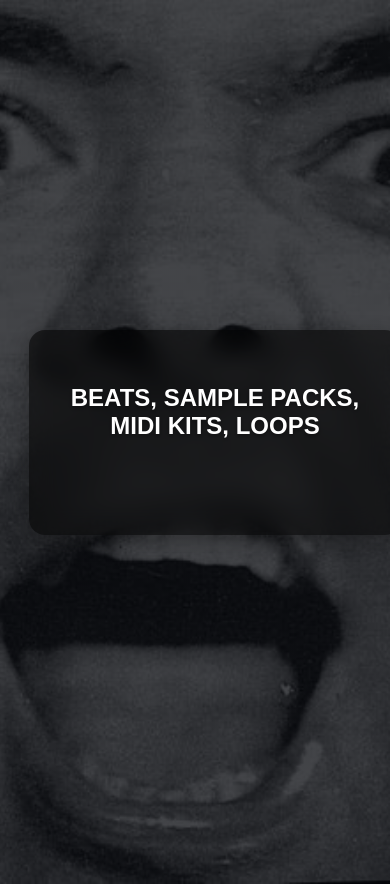
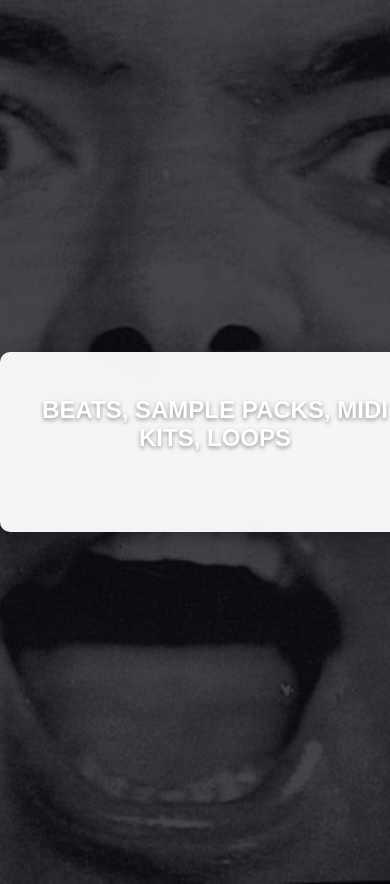
Before and after one commit to NicolasQuirogaweb/niv0web-frontend, a React (Create React App) app: page /login in a window 390 px wide. Shown: the top 884 px of the page. Built offline with nearby package versions, Linux system fonts and the light colour scheme; no server answers.

Commit message:
Acomodando responsive login

```diff
--- a/src/index.css
+++ b/src/index.css
@@ -371,8 +371,10 @@ code {
   width: 100%;
   padding: 30px;
   border-radius: 16px;
-  background: rgba(0, 0, 0, 0.55); /* Fondo oscuro semi-transparente */
-  backdrop-filter: blur(12px); /* efecto glass */
+  background: rgba(0, 0, 0, 0.55);
+  /* Fondo oscuro semi-transparente */
+  backdrop-filter: blur(12px);
+  /* efecto glass */
   box-shadow: 0 8px 24px rgba(0, 0, 0, 0.4);
   text-align: center;
   color: #fff;
@@ -385,7 +387,7 @@ code {
   margin-bottom: 25px;
   font-weight: 600;
   color: #ffffff;
-  text-shadow: 0 2px 4px rgba(0,0,0,0.4);
+  text-shadow: 0 2px 4px rgba(0, 0, 0, 0.4);
 }
 
 /* Botón de autenticación */
@@ -398,22 +400,34 @@ code {
 /* Wrapper del botón */
 .google-btn-wrapper {
   display: block;
-  width: 100%; /* que ocupe todo el ancho del contenedor */
+  width: 100%;
+  /* que ocupe todo el ancho del contenedor */
   transition: transform 0.3s ease;
 }
 
 .google-btn-wrapper button {
-  width: 100%; /* el botón se estira a todo el ancho */
-  height: 50px; /* opcional: le das una altura más consistente */
-  border-radius: 6px; /* opcional: suaviza bordes */
-  font-size: 1rem; /* agranda un poco la tipografía */
+  width: 100%;
+  /* el botón se estira a todo el ancho */
+  height: 50px;
+  /* opcional: le das una altura más consistente */
+  border-radius: 6px;
+  /* opcional: suaviza bordes */
+  font-size: 1rem;
+  /* agranda un poco la tipografía */
 }
 
 
 /* Animación suave al cargar */
 @keyframes fadeIn {
-  from { opacity: 0; transform: translateY(20px); }
-  to { opacity: 1; transform: translateY(0); }
+  from {
+    opacity: 0;
+    transform: translateY(20px);
+  }
+
+  to {
+    opacity: 1;
+    transform: translateY(0);
+  }
 }
 
 
@@ -1258,37 +1272,59 @@ audio {
   /* Seguimos con la parte del login para celulares*/
   /* 🎯 ESTILOS RESPONSIVOS PARA LOGIN EN CELULARES */
 
+  /* 🎯 ESTILOS RESPONSIVOS PARA LOGIN EN CELULARES */
   .login-section {
+    display: flex;
     flex-direction: column;
+    justify-content: center;
+    /* centra vertical */
+    align-items: center;
+    /* centra horizontal */
+    min-height: 100vh;
+    /* ocupa toda la pantalla */
+    background-size: cover;
+    background-position: center;
     background-attachment: scroll;
-    height: auto;
-    /* Quita altura fija para que se adapte al contenido */
+    overflow: hidden;
+    /* elimina scroll extra */
+    padding: 20px;
+    /* margen interno para que no pegue en bordes */
   }
 
   .login-container {
-    width: 80%;
-    background-size: cover;
+    width: 100%;
+    max-width: 400px;
+    /* límite en desktop pequeño */
+    background: rgba(255, 255, 255, 0.95);
+    border-radius: 10px;
     box-shadow: 0 6px 20px rgba(0, 0, 0, 0.3);
-    margin-bottom: 20px;
+    padding: 20px;
+    text-align: center;
   }
 
   .login-section h1 {
     font-size: 1.5rem;
+    margin-bottom: 20px;
   }
 
   .btnauth {
     margin-top: 15px;
-  }
-
- .google-btn-wrapper {
-    max-width: 90%; /* ocupa casi todo el ancho en mobile */
+    width: 100%;
+    /* ocupa todo el ancho */
+  }
+
+  /* Botón de Google bien adaptado */
+  .google-btn-wrapper {
+    width: 100%;
   }
 
   .google-btn-wrapper button {
-    height: 42px;
-    font-size: 0.9rem;
-  }
-
+    width: 100%;
+    /* ahora ocupa todo el ancho */
+    height: 45px;
+    font-size: 0.95rem;
+    border-radius: 6px;
+  }
 
 
   /*Seguimos con la parte del home-logued para celulares*/
```
